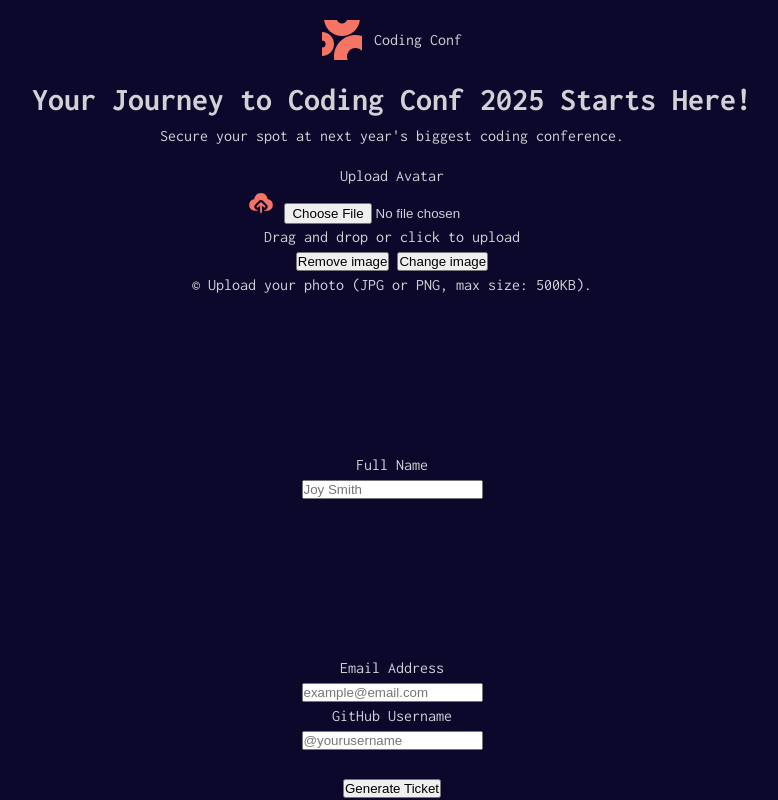
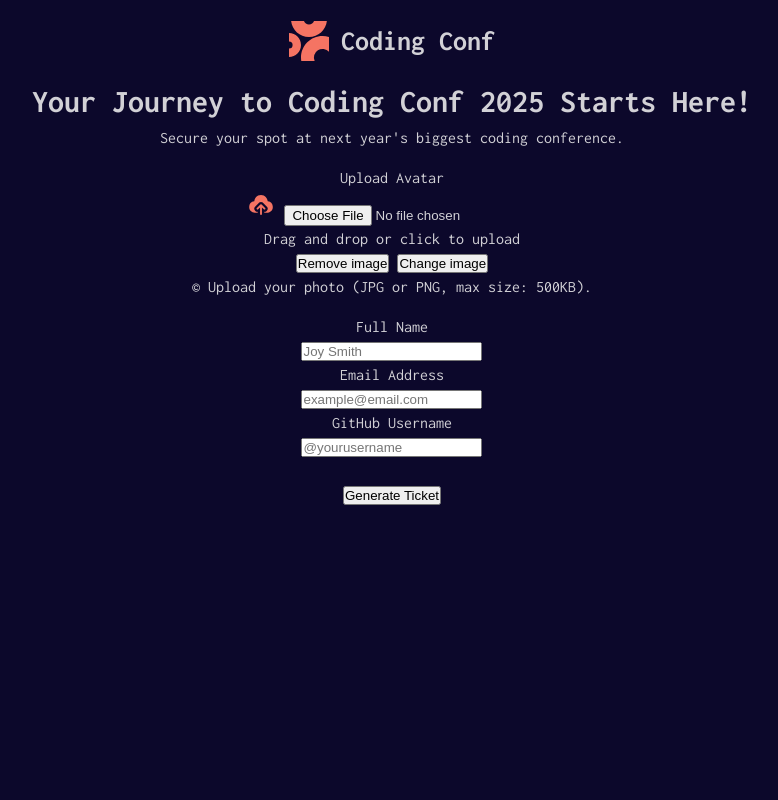
Before and after one commit to Glenda9031/Conference_Ticket_Generator, a plain HTML site: page index.html in a window 1280 px wide. Shown: the whole page, without its empty margins (248-1026 px from the left). Drawn offline with Linux system fonts and the light colour scheme; some icons are missing.

Commit message:
Update index.html and style.css

```diff
--- a/css/style.css
+++ b/css/style.css
@@ -54,6 +54,8 @@ header {
 
 header p {
     padding-left: 0.75rem;
+    font-size: 1.75rem;
+    font-weight: 700;
 }
 
 #container {
--- a/index.html
+++ b/index.html
@@ -39,14 +39,16 @@
             <p class="alert-message" id="alert-message">&copy Upload your photo (JPG or PNG, max size: 500KB).</p>
           </div>
         </div>
-      </div>
 
-      <label for="name">Full Name<br><input type="text" id="fullName" name="fullName" minlength="10" placeholder="Joy Smith" required></label>
+        <div>
+          <label for="name">Full Name<br>
+            <input type="text" id="fullName" name="fullName" minlength="10" placeholder="Joy Smith" required></label><br>
           <label for="email">Email Address<br>
             <input type="email" id="email" name="email" placeholder="example@email.com" required>
             <p id="errorEmail" class="errorEmail" hidden>Please enter a valid email address</p><br>
-            <label for="githubname">GitHub Username<br><input type="text" id="githubname" name="githubname" placeholder="@yourusername" required></label>
-          <br><br>
+          <label for="githubname">GitHub Username<br>
+            <input type="text" id="githubname" name="githubname" placeholder="@yourusername" required></label>
+            <br><br>
           <button type="submit" class="btn" id="btn">Generate Ticket</button>
         </form>
       </div>
```
